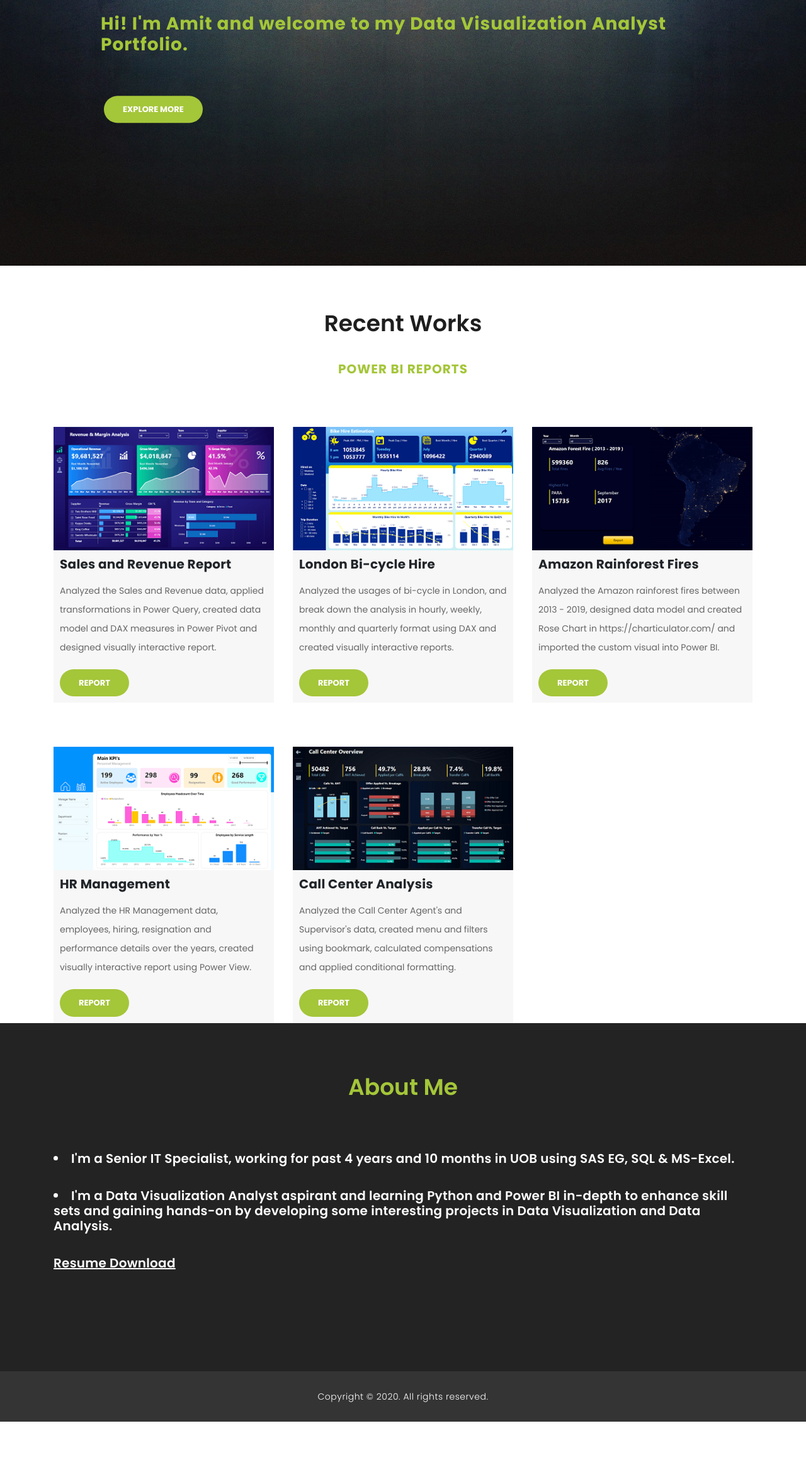
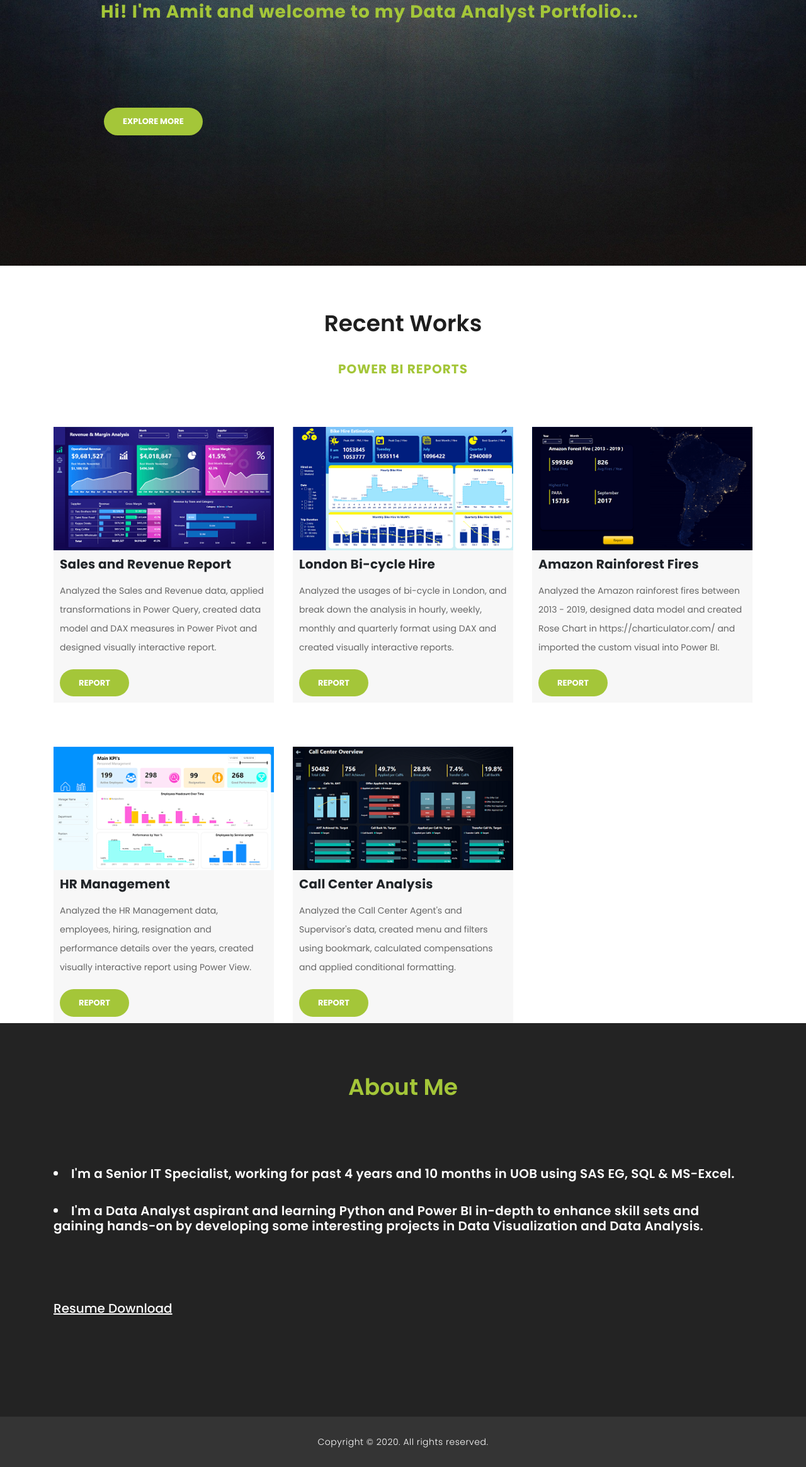
Before and after one commit to amitkr80/amitkrmaji, a plain HTML site: page index.html in a window 1280 px wide. Shown: the part 384-2714 px from the top of the page at 63% size. Before the commit the page ends 2642 px from the top, so only its background shows below. Drawn offline with Linux system fonts and the light colour scheme.

Commit message:
Add files via upload

```diff
--- a/index.html
+++ b/index.html
@@ -99,7 +99,7 @@ https://templatemo.com/tm-545-finance-business
             <div class="img-fill">
                 <div class="text-content">
                   <p><h4>&#8220Data has a better !deA...&#8221;</h4>
-                  <p><h6>Hi! I'm Amit and welcome to my Data Visualization Analyst Portfolio.</h6></p></br>
+                  <p><h6>Hi! I'm Amit and welcome to my Data Analyst Portfolio...</h6></p></br></br></br></br>
                   <a href="#portfolio" class="filled-button">explore more</a>
                 </div>
             </div>
@@ -115,7 +115,7 @@ https://templatemo.com/tm-545-finance-business
         <div class="row">
           <div class="col-md-12">
             <div class="section-heading">
-              <h2 id="portfolio">Recent Works</h2></br>
+			  <h2 id="portfolio">Recent Works</h2></br>
               <span><h5><b><em>Power BI Reports</em></b></h5></span>
             </div>
           </div>
@@ -185,12 +185,12 @@ https://templatemo.com/tm-545-finance-business
     <footer>
       <div class="container">
 		  <div class="section-heading">
-            <h2 id ="aboutme"><em>About Me</em></h2>
+            <h2 id ="aboutme"><em>About Me</em></h2></br>
 		  </div>
 		  <div class="section-heading1">
 			<h4><li>I'm a Senior IT Specialist, working for past 4 years and 10 months in UOB using SAS EG, SQL & MS-Excel.</li></h4>
-			<h4><li>I'm a Data Visualization Analyst aspirant and learning Python and Power BI in-depth to enhance skill sets and gaining hands-on by developing some interesting projects in Data Visualization and Data Analysis.</li></h4>
-			<h4><a href="https://drive.google.com/file/d/1BsphxkS8-anYfsBW89M0yRkhJvD6L0Ib/view?usp=sharing" style="color:white"><u>Resume Download</u></a></h4>
+			<h4><li>I'm a Data Analyst aspirant and learning Python and Power BI in-depth to enhance skill sets and gaining hands-on by developing some interesting projects in Data Visualization and Data Analysis.</li></h4></br></br></br>
+			<h5><a href="https://drive.google.com/file/d/1BsphxkS8-anYfsBW89M0yRkhJvD6L0Ib/view?usp=sharing" style="color:white"><u>Resume Download</u></a></h5>
 		  </div>
       </div>
     </footer>
```
